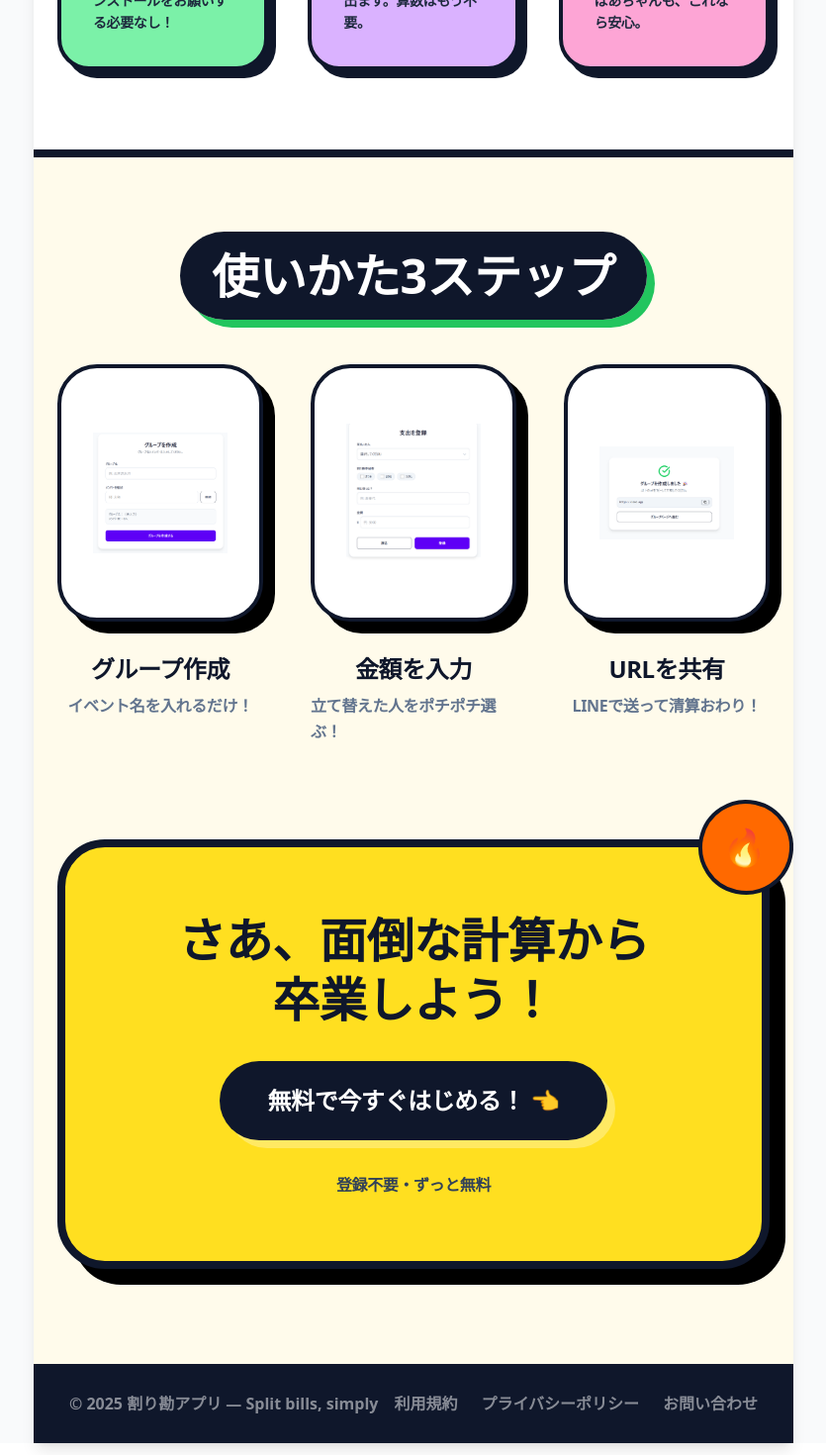
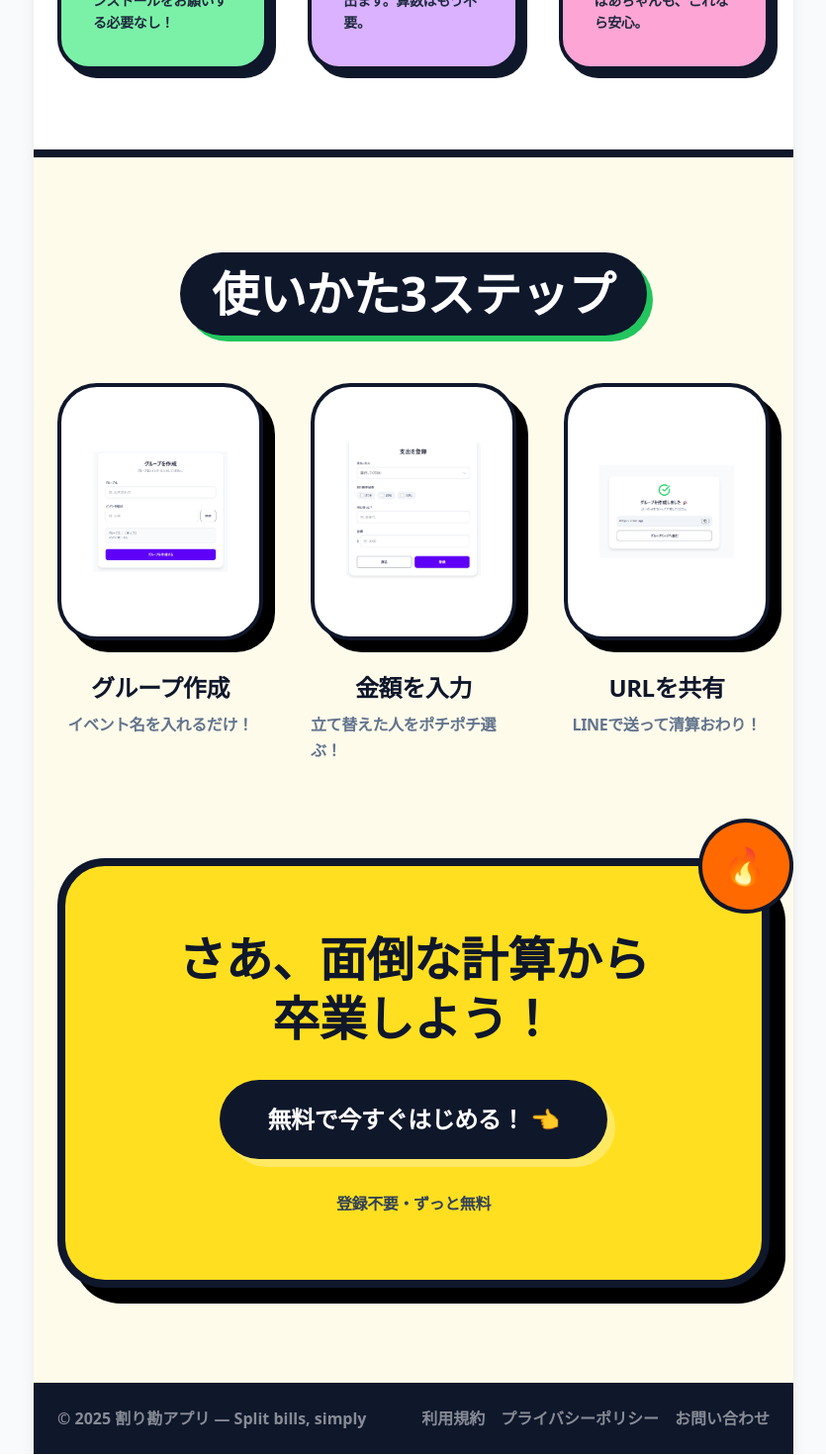
Before and after one commit to nishida675/warikan-app, a Next.js app: page / in a window 1280 px wide. Shown: the part 1562-3032 px from the top of the page at 99% size, without its empty margins (222-1057 px from the left). Built offline with nearby package versions, Linux system fonts and the light colour scheme; no server answers.

Commit message:
デザイン修正モバイルSサイズ対応

```diff
--- a/app/components/Footer.tsx
+++ b/app/components/Footer.tsx
@@ -2,15 +2,22 @@ import Link from "next/link";
 
 const Footer = () => {
   return (
-    <footer className="h-20 bg-slate-900 w-full flex items-center justify-center">
-      <div className="max-w-6xl mx-auto px-6 py-10 flex flex-col md:flex-row items-center justify-between gap-4">
-        <div className="text-sm md:text-base text-white font-bold opacity-50 whitespace-nowrap">
+    <footer className="bg-slate-900 w-full">
+      <div className="max-w-6xl mx-auto px-6 py-6 flex flex-col md:flex-row items-center justify-between gap-4">
+        <div className="text-sm md:text-base text-white font-bold opacity-50 text-center md:text-left">
           © {new Date().getFullYear()} 割り勘アプリ — Split bills, simply
         </div>
-        <div className="flex gap-6 text-base text-white font-bold opacity-50">
+
+        <div className="flex flex-wrap justify-center gap-4 text-sm md:text-base text-white font-bold opacity-50">
           <Link href="/legal/terms">利用規約</Link>
           <Link href="/legal/privacy">プライバシーポリシー</Link>
-          <Link href="https://forms.gle/5a4nXvqMVmbiLtgZA">お問い合わせ</Link>
+          <Link
+            href="https://forms.gle/5a4nXvqMVmbiLtgZA"
+            target="_blank"
+            rel="noopener noreferrer"
+          >
+            お問い合わせ
+          </Link>
         </div>
       </div>
     </footer>
--- a/app/page.tsx
+++ b/app/page.tsx
@@ -8,12 +8,14 @@ const STEP_IMAGES = ["/createGroup.png", "/expense.png", "/url.png"];
 export default function Home() {
   return (
     <main className="min-h-screen bg-[#FFFBEB] text-slate-900 font-sans tracking-tight leading-relaxed scroll-smooth relative overflow-hidden">
-
       {/* 背景のドット装飾 */}
       <div className="absolute inset-0 bg-[radial-gradient(#e5e7eb_2px,transparent_2px)] [background-size:30px_30px] opacity-50 -z-10" />
 
       {/* 浮遊する装飾パーツ */}
-      <div className="absolute top-20 left-[5%] w-20 h-20 bg-yellow-300 rounded-full border-4 border-slate-900 -z-10 animate-bounce" style={{ animationDuration: '3s' }} />
+      <div
+        className="absolute top-20 left-[5%] w-20 h-20 bg-yellow-300 rounded-full border-4 border-slate-900 -z-10 animate-bounce"
+        style={{ animationDuration: "3s" }}
+      />
       <div className="absolute top-40 right-[10%] w-12 h-12 bg-cyan-300 border-4 border-slate-900 rotate-12 -z-10" />
 
       {/* Hero Section */}
@@ -116,7 +118,9 @@ export default function Home() {
                 className={`p-8 rounded-[32px] border-4 border-slate-900 ${f.color} shadow-[8px_8px_0px_0px_rgba(15,23,42,1)] hover:-rotate-2 transition-transform`}
               >
                 <div className="text-5xl mb-6">{f.icon}</div>
-                <h3 className="font-black text-2xl mb-4 leading-tight">{f.title}</h3>
+                <h3 className="font-black text-2xl mb-4 leading-tight">
+                  {f.title}
+                </h3>
                 <p className="font-bold text-slate-800 leading-relaxed text-sm">
                   {f.desc}
                 </p>
@@ -128,17 +132,42 @@ export default function Home() {
 
       {/* How to use section */}
       <section id="how-to-use" className="max-w-6xl mx-auto px-6 py-24">
-        <h2 className="text-center mb-16">
-            <span className="text-4xl md:text-5xl font-black bg-slate-900 text-white px-8 py-3 rounded-full shadow-[8px_8px_0px_0px_rgba(34,197,94,1)]">
-              使いかた3ステップ
-            </span>
+        <h2 className="text-center mb-12 px-4">
+          <span
+            className="
+              inline-block
+              text-2xl sm:text-3xl md:text-5xl
+              font-black
+              bg-slate-900 text-white
+              px-4 sm:px-6 md:px-8
+              py-2 sm:py-3
+              rounded-2xl sm:rounded-full
+              shadow-[6px_6px_0px_0px_rgba(34,197,94,1)]
+              leading-tight
+              break-words
+            "
+          >
+            使いかた3ステップ
+          </span>
         </h2>
 
         <div className="grid grid-cols-1 md:grid-cols-3 gap-12">
           {[
-            { step: "01", title: "グループ作成", desc: "イベント名を入れるだけ！" },
-            { step: "02", title: "金額を入力", desc: "立て替えた人をポチポチ選ぶ！" },
-            { step: "03", title: "URLを共有", desc: "LINEで送って清算おわり！" },
+            {
+              step: "01",
+              title: "グループ作成",
+              desc: "イベント名を入れるだけ！",
+            },
+            {
+              step: "02",
+              title: "金額を入力",
+              desc: "立て替えた人をポチポチ選ぶ！",
+            },
+            {
+              step: "03",
+              title: "URLを共有",
+              desc: "LINEで送って清算おわり！",
+            },
           ].map((s, i) => (
             <div key={i} className="relative flex flex-col items-center group">
               <div className="absolute -top-6 -left-2 text-7xl font-black text-slate-900/10 -z-10 group-hover:text-orange-500/20 transition-colors">
@@ -169,7 +198,9 @@ export default function Home() {
           </div>
 
           <h3 className="text-3xl md:text-5xl font-black mb-8 leading-tight">
-            さあ、面倒な計算から<br />卒業しよう！
+            さあ、面倒な計算から
+            <br />
+            卒業しよう！
           </h3>
 
           <ButtonNavigate
@@ -183,9 +214,7 @@ export default function Home() {
             無料で今すぐはじめる！ 👈
           </ButtonNavigate>
 
-          <p className="mt-8 font-bold text-slate-700">
-            登録不要・ずっと無料
-          </p>
+          <p className="mt-8 font-bold text-slate-700">登録不要・ずっと無料</p>
         </div>
       </section>
     </main>
```
